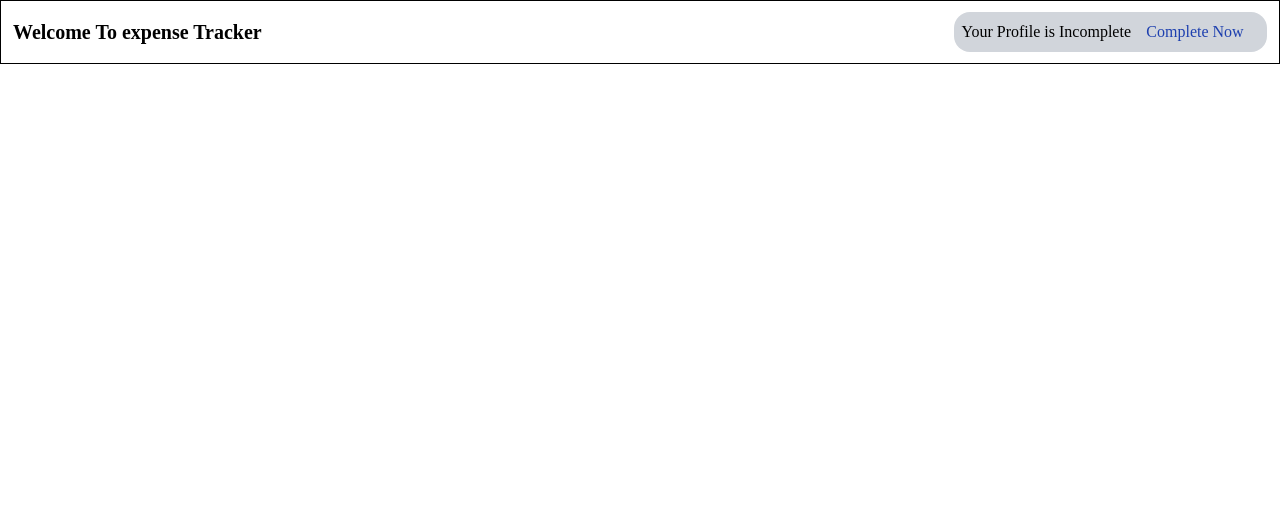
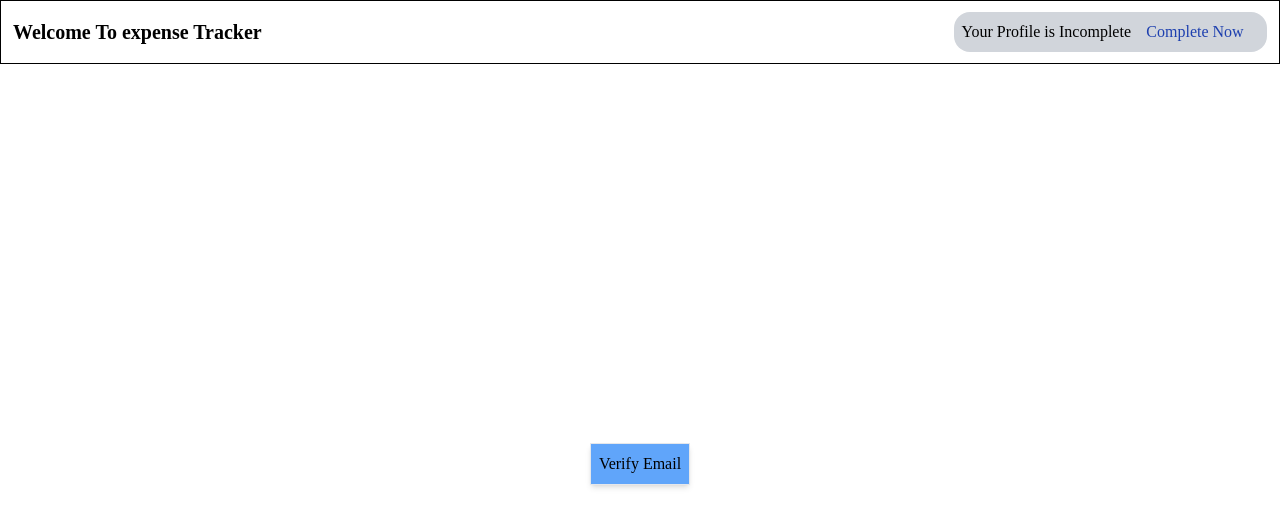
Before and after one commit to Kuldeep2804Yadav/ExpanseTracker-React, a React (Create React App) app: page /home in a window 1280 px wide. Shown: the top 526 px of the page. Built offline with nearby package versions, Linux system fonts and the light colour scheme.

Commit message:
Added Email varification functionality

```diff
--- /dev/null
+++ b/src/components/Home/EmailVerify.js
@@ -0,0 +1,47 @@
+import React, { useContext } from 'react';
+import { authContext } from '../../contextApi/auth-context';
+import Button from '../UI/Button';
+
+const EmailVerify = () => {
+  const { idToken, error, setError, setVerify } = useContext(authContext);
+
+  const verifyEmailHandler = async () => {
+    try {
+      const res = await fetch(
+        "https://identitytoolkit.googleapis.com/v1/accounts:sendOobCode?key=AIzaSyAALviDexVj08E56WEoeWX2oCtKXno-d1k",
+        {
+          method: "POST",
+          body: JSON.stringify({
+            requestType: "VERIFY_EMAIL",
+            idToken: idToken,
+          }),
+          headers: {
+            "Content-Type": "application/json",
+          },
+        }
+      );
+      const data = await res.json();
+      if (res.ok) {
+        alert("Success");
+        setVerify(true);
+      } else {
+        throw new Error(data.error.message || "Invalid token");
+      }
+    } catch (error) {
+      console.log(error);
+      setError(error.message);
+    }
+  };
+
+  if (error) {
+    return <h1 className="text-center">{error}</h1>;
+  }
+
+  return (
+    <div className="flex justify-center items-center min-h-screen">
+      <Button title="Verify Email" onClick={verifyEmailHandler} />
+    </div>
+  );
+};
+
+export default EmailVerify;
--- a/src/components/Home/Home.js
+++ b/src/components/Home/Home.js
@@ -2,19 +2,18 @@ import React, { useContext } from "react";
 import Header from "./Header";
 import { Context } from "../../contextApi/Context";
 import ProfileForm from "./ProfileForm";
+import EmailVerify from "./EmailVerify";
 
 const Home = () => {
-  const { contactFormOpen,profilepara,title } = useContext(Context);
-
+  const { contactFormOpen, profilepara, title } = useContext(Context);
+  const { verify } = useContext(Context);
 
   return (
-    <div className="">
-     <Header
-          title={title}
-          profilepara={profilepara}
-        />
+    <div className=" ">
+      <Header title={title} profilepara={profilepara} />
+      {!verify && <EmailVerify />}
+      {verify && contactFormOpen && <ProfileForm />}
 
-      {contactFormOpen && <ProfileForm />}
     </div>
   );
 };
--- /dev/null
+++ b/src/components/UI/Button.js
@@ -0,0 +1,13 @@
+import React from "react";
+
+const Button = (props) => {
+  return (
+    <div
+      className={` ${props.className} h-auto cursor-pointer w-max p-2 m-2 bg-blue-400 shadow-md hover:bg-white text-black border border-black1`} onClick={props.onClick}
+    >
+      {props.title}
+    </div>
+  );
+};
+
+export default Button;
--- a/src/contextApi/Context.js
+++ b/src/contextApi/Context.js
@@ -13,9 +13,9 @@ import React,{useState} from "react";
         setContactFormOpen,
         contactFormOpen,
         profilepara,
-        setProfilePara,
+        setProfilePara,title,
         setTitle,
-        title
+
 
     }
 
--- a/src/contextApi/auth-context.js
+++ b/src/contextApi/auth-context.js
@@ -1,20 +1,24 @@
-import React,{useState} from 'react'
-export const authContext= React.createContext();
+import React, { useState } from "react";
+export const authContext = React.createContext();
 
-export const AuthContextProvider=({children})=>{
+export const AuthContextProvider = ({ children }) => {
   const [login, setLoggedIn] = useState(false);
-    const [error,setError]=useState(null);
-    const [idToken,setIdToken]=useState("");
-    const authContextValue={
+  const [error, setError] = useState(null);
+  const [idToken, setIdToken] = useState("");
+  const [verify, setVerify] = useState(false);
+  const authContextValue = {
     login,
     setLoggedIn,
     error,
     setError,
     setIdToken,
-        idToken
-    }
-    return <authContext.Provider value={authContextValue}>
+    idToken,
+    verify,
+    setVerify,
+  };
+  return (
+    <authContext.Provider value={authContextValue}>
       {children}
     </authContext.Provider>
-
-}
+  );
+};
```
Lines whose indentation alone changed are shown as unchanged.
